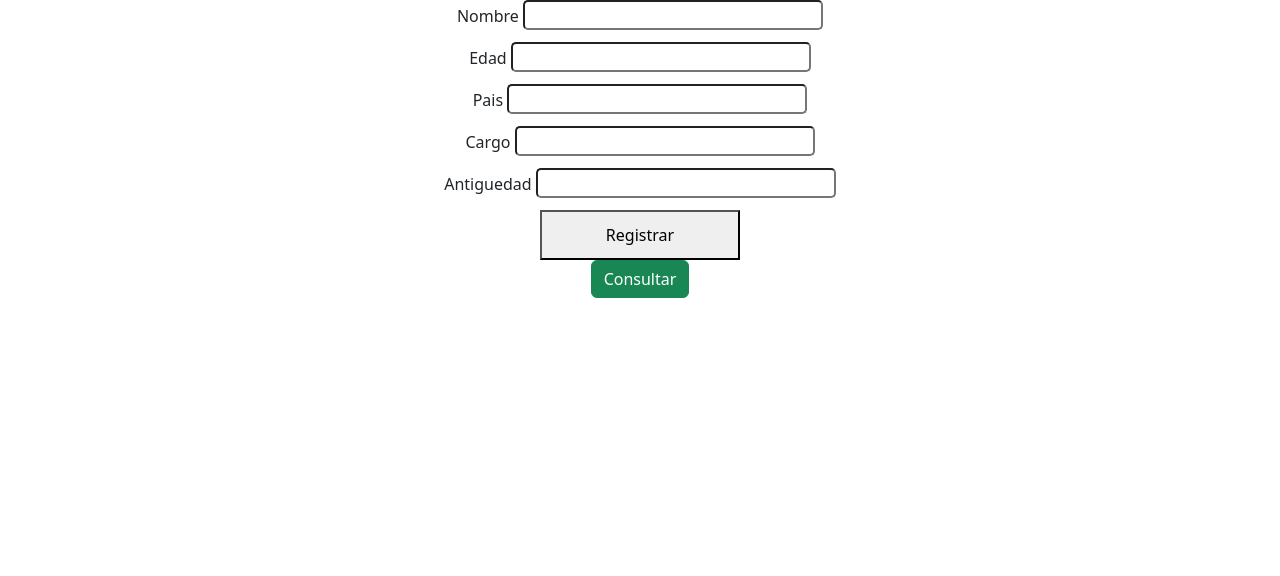
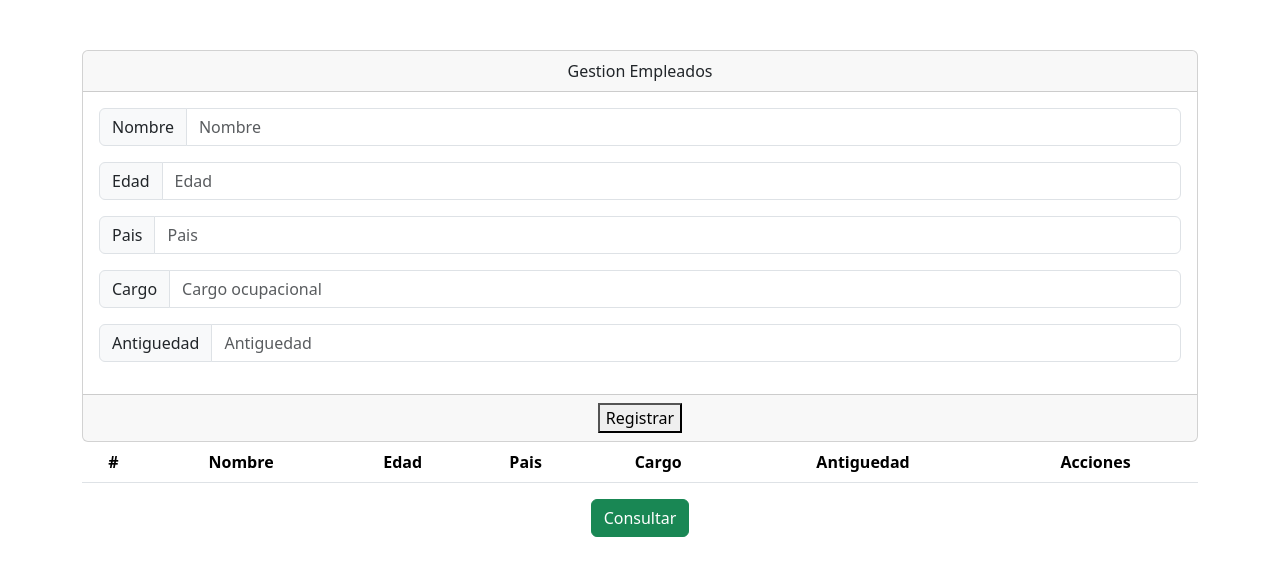
Before and after one commit to veraBytte/codificacion-modulos, a React (Create React App) app in the folder client/: page / in a window 1280 px wide. Shown: the top 576 px of the page. Built offline with nearby package versions, Linux system fonts and the light colour scheme.

Commit message:
Se realizo el diseño con Bootstrap

```diff
--- a/client/src/App.css
+++ b/client/src/App.css
@@ -1,22 +1,5 @@
-.App {
+
+.container {
+  padding-block: 50px;
   text-align: center;
 }
-.datos{
-  display: flex;
-  flex-direction: column;
-  align-items: center;
-  justify-content: center;
-  width: 100%;
-  gap: 12px;
-}
-.datos input{
-  width: 300px;
-  height: 30px;
-  font-size: 20px;
-  padding-left: 10px;
-  border-radius: 5px;
-}
-.btn-registrar{
-  width: 200px;
-  height: 50px;
-}
--- a/client/src/App.js
+++ b/client/src/App.js
@@ -10,6 +10,7 @@ function App() {
   const [pais,setPais] = useState("");
   const [cargo,setCargo] = useState("");
   const [antiguedad,setAntiguedad] = useState(0);
+  const [editar,setEditar] = useState(false);
 
   const [empleadosList, setEmpleados] = useState([]);
 
@@ -26,6 +27,15 @@ function App() {
     });
   }
 
+  // const editarEmpleado = (empleado) => {
+  //   setEditar(true);
+  //   setNombre(empleado.nombre);
+  //   setEdad(empleado.edad);
+  //   setCargo(empleado.cargo);
+  //   setPais(empleado.pais);
+  //   setAntiguedad(empleado.antiguedad);
+  // }
+
   const getEmpleados = () => {
     axios.get('http://localhost:3001/empleados').then((response) => {
       console.log(setEmpleados(response.data));
@@ -33,54 +43,112 @@ function App() {
     });
   }
 
+  return (
+    <div className="container">
 
+      <div className="card text-center">
+        <div className="card-header">
+          Gestion Empleados
+        </div>
 
-  return (
-    <div className="App">
+        <div className="card-body">
 
-      <div className="datos">
-        <label>Nombre <input
+          <div className="input-group mb-3">
+            <span className="input-group-text" id="basic-addon1">Nombre</span>
+            <input type="text"
               onChange = {(event) => {
                 setNombre(event.target.value);
               }}
-        type="text"></input></label>
+            className="form-control" placeholder="Nombre" aria-label="Username" aria-describedby="basic-addon1"/>
+          </div>
 
-        <label>Edad <input
+          <div className="input-group mb-3">
+            <span className="input-group-text" id="basic-addon1">Edad</span>
+            <input type="number"
               onChange = {(event) => {
                 setEdad(event.target.value);
               }}
-        type="text"></input></label>
+            className="form-control" placeholder="Edad" aria-label="Username" aria-describedby="basic-addon1"/>
+          </div>
 
-        <label>Pais <input
+          <div className="input-group mb-3">
+            <span className="input-group-text" id="basic-addon1">Pais</span>
+            <input type="text"
               onChange = {(event) => {
                 setPais(event.target.value);
               }}
-        type="text"></input></label>
+            className="form-control" placeholder="Pais" aria-label="Username" aria-describedby="basic-addon1"/>
+          </div>
 
-        <label>Cargo <input
+          <div className="input-group mb-3">
+            <span className="input-group-text" id="basic-addon1">Cargo</span>
+            <input type="text"
               onChange = {(event) => {
                 setCargo(event.target.value);
               }}
-        type="text"></input></label>
+            className="form-control" placeholder="Cargo ocupacional" aria-label="Username" aria-describedby="basic-addon1"/>
+          </div>
 
-        <label>Antiguedad <input
+          <div className="input-group mb-3">
+            <span className="input-group-text" id="basic-addon1">Antiguedad</span>
+            <input type="number"
               onChange = {(event) => {
                 setAntiguedad(event.target.value);
               }}
-        type="number"></input></label>
+            className="form-control" placeholder="Antiguedad" aria-label="Username" aria-describedby="basic-addon1"/>
+          </div>
 
+        </div>
+
+        <div className="card-footer text-body-secondary">
           <button className="btn-registrar" onClick={add}>Registrar</button>
         </div>
+      </div>
 
-      <div className="lista">
-        <button className="btn btn-success" onClick={getEmpleados}>Consultar</button>
+
+      <table className="table table-striped table-hover">
+        <thead>
+          <tr>
+            <th scope="col">#</th>
+            <th scope="col">Nombre</th>
+            <th scope="col">Edad</th>
+            <th scope="col">Pais</th>
+            <th scope="col">Cargo</th>
+            <th scope="col">Antiguedad</th>
+            <th scope="col">Acciones</th>
+          </tr>
+        </thead>
+
+        <tbody>
 
           {
             empleadosList.map((empleado) => {
-            return <div key={empleado.ID} className=""> {empleado.NAME}</div>
+              return <tr key={empleado.ID}>
+                      <th scope="row">{empleado.ID}</th>
+                      <td>{empleado.NAME}</td>
+                      <td>{empleado.EDAD}</td>
+                      <td>{empleado.PAIS}</td>
+                      <td>{empleado.CARGO}</td>
+                      <td>{empleado.ANTIGUEDAD}</td>
+                      <td>
+                        <div className="btn-group" role="group" aria-label="Basic mixed styles example">
+                          <button type="button" className="btn btn-warning">Editar</button>
+                          <button type="button" className="btn btn-danger">Eliminar</button>
+                        </div>
+                      </td>
+                    </tr>
+
+
+              // <div key={empleado.ID} className=""> </div>
             })
           }
-      </div>
+
+        </tbody>
+      </table>
+
+      <button className="btn btn-success" onClick={getEmpleados}>Consultar</button>
+
+
     </div>
   );
 }
```
Also changed, not shown: 1 other file (tests, documents, lock files or other folders). Lines whose indentation alone changed are shown as unchanged.
